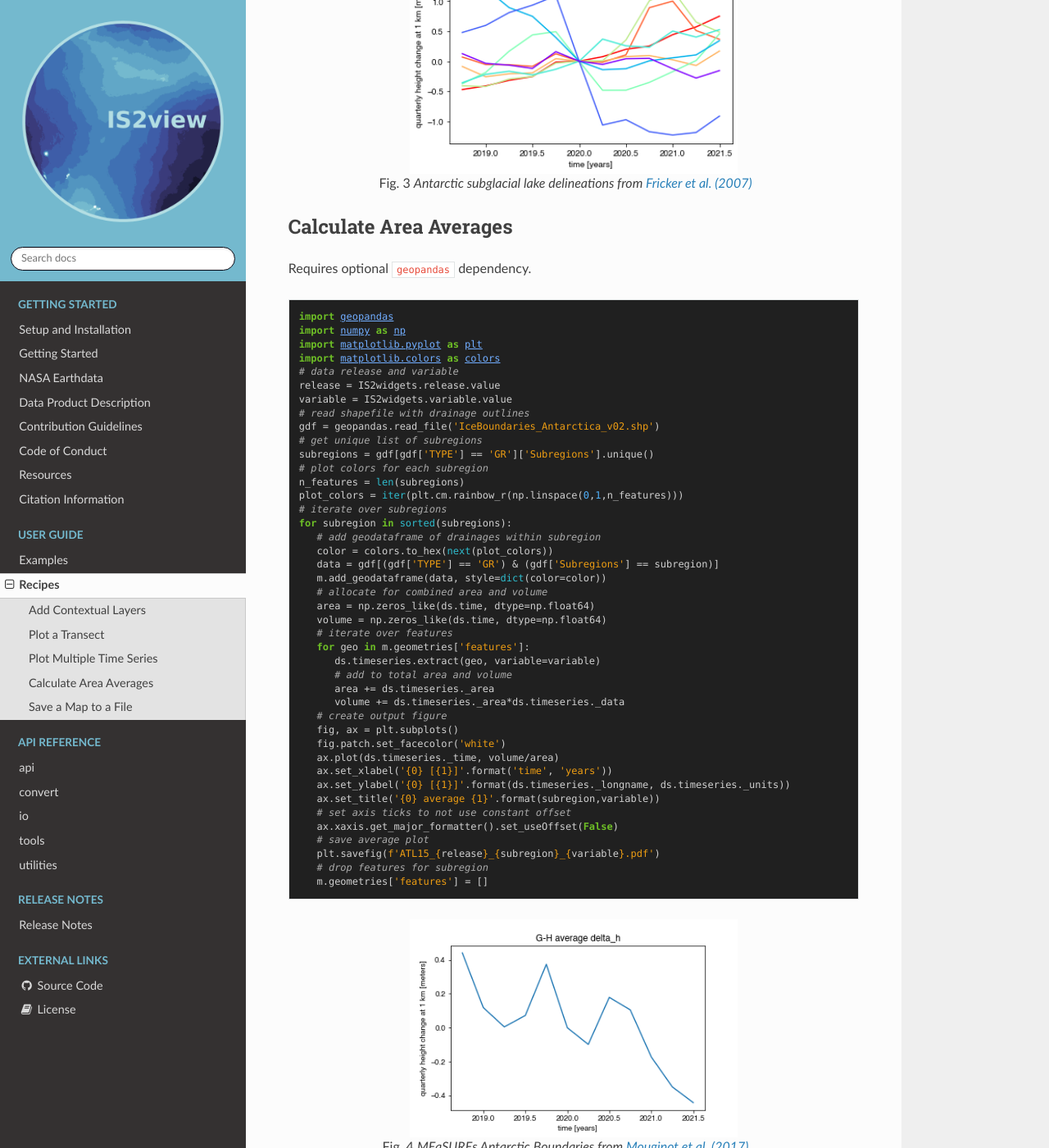
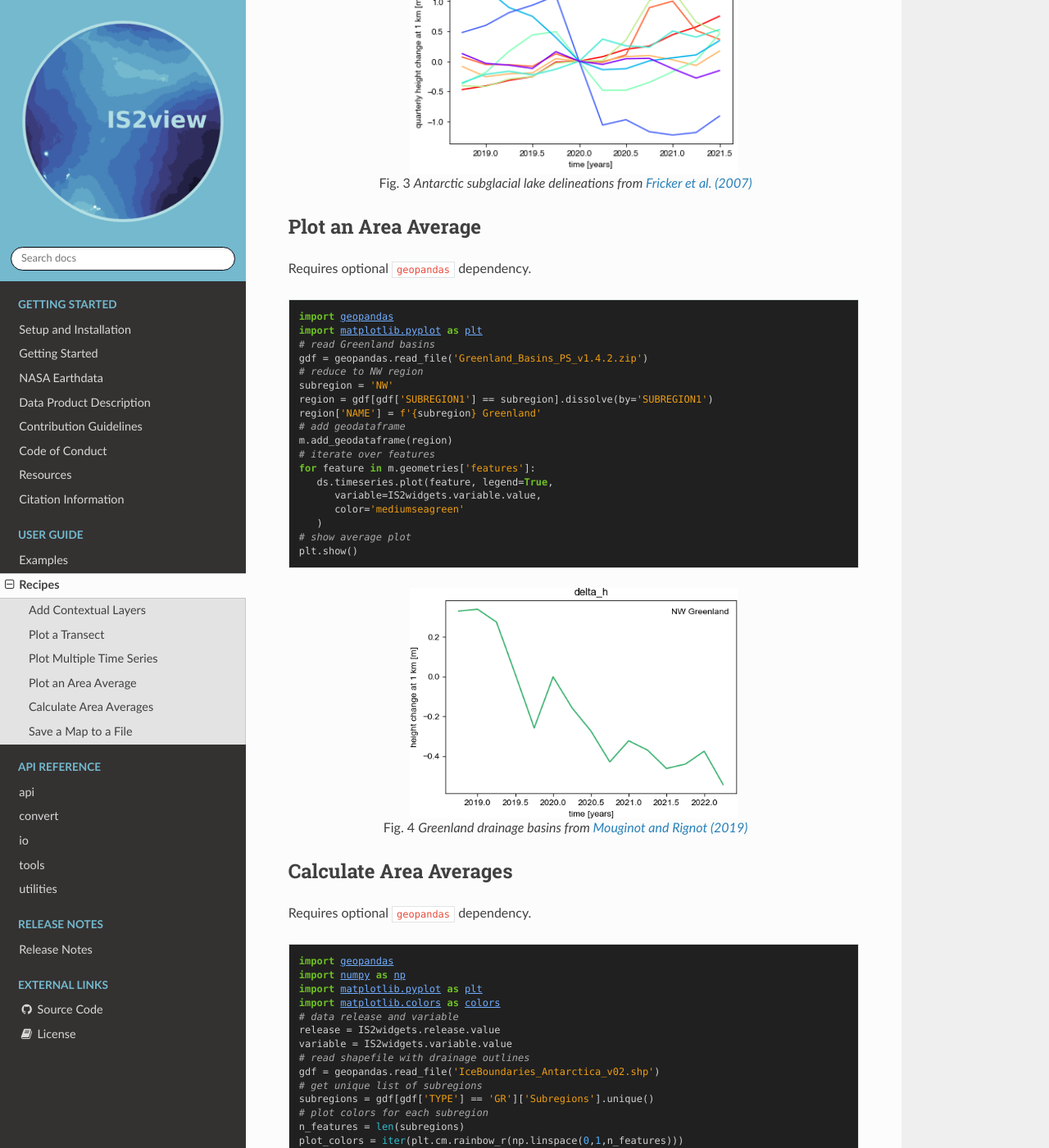
Before and after one commit to tsutterley/IS2view, a Sphinx documentation site: the page built from doc/source/user_guide/Recipes.rst, in a window 1280 px wide and 1400 px high, scrolled down 1754 px. Shown: the whole window at 82% size. Built offline with Sphinx 7.4.7 and the Read the Docs theme 2.0.0, drawn with Linux system fonts in a browser that asks for light colours.

Commit message:
chore: bump version to 0.0.8 (#41)
docs: add area average example to recipes

```diff
--- a/doc/source/user_guide/Recipes.rst
+++ b/doc/source/user_guide/Recipes.rst
@@ -85,6 +85,38 @@ Requires optional ``geopandas`` and ``fiona`` dependencies.
 
    Antarctic subglacial lake delineations from `Fricker et al. (2007) <https://doi.org/10.1126/science.1136897>`_
 
+Plot an Area Average
+####################
+
+Requires optional ``geopandas`` dependency.
+
+.. code-block:: python
+
+   import geopandas
+   import matplotlib.pyplot as plt
+   # read Greenland basins
+   gdf = geopandas.read_file('Greenland_Basins_PS_v1.4.2.zip')
+   # reduce to NW region
+   subregion = 'NW'
+   region = gdf[gdf['SUBREGION1'] == subregion].dissolve(by='SUBREGION1')
+   region['NAME'] = f'{subregion} Greenland'
+   # add geodataframe
+   m.add_geodataframe(region)
+   # iterate over features
+   for feature in m.geometries['features']:
+      ds.timeseries.plot(feature, legend=True,
+         variable=IS2widgets.variable.value,
+         color='mediumseagreen'
+      )
+   # show average plot
+   plt.show()
+
+.. figure:: ../_assets/nwgreenland.png
+   :width: 400
+   :align: center
+
+   Greenland drainage basins from `Mouginot and Rignot (2019) <https://doi.org/10.7280/D1WT11>`_
+
 Calculate Area Averages
 #######################
 
--- a/version.txt
+++ b/version.txt
@@ -1 +1 @@
-0.0.7
+0.0.8
```
Also changed, not shown: doc/source/release_notes/release-v0.0.8.rst (added, +7 -0 lines), doc/source/_assets/nwgreenland.png (added).
